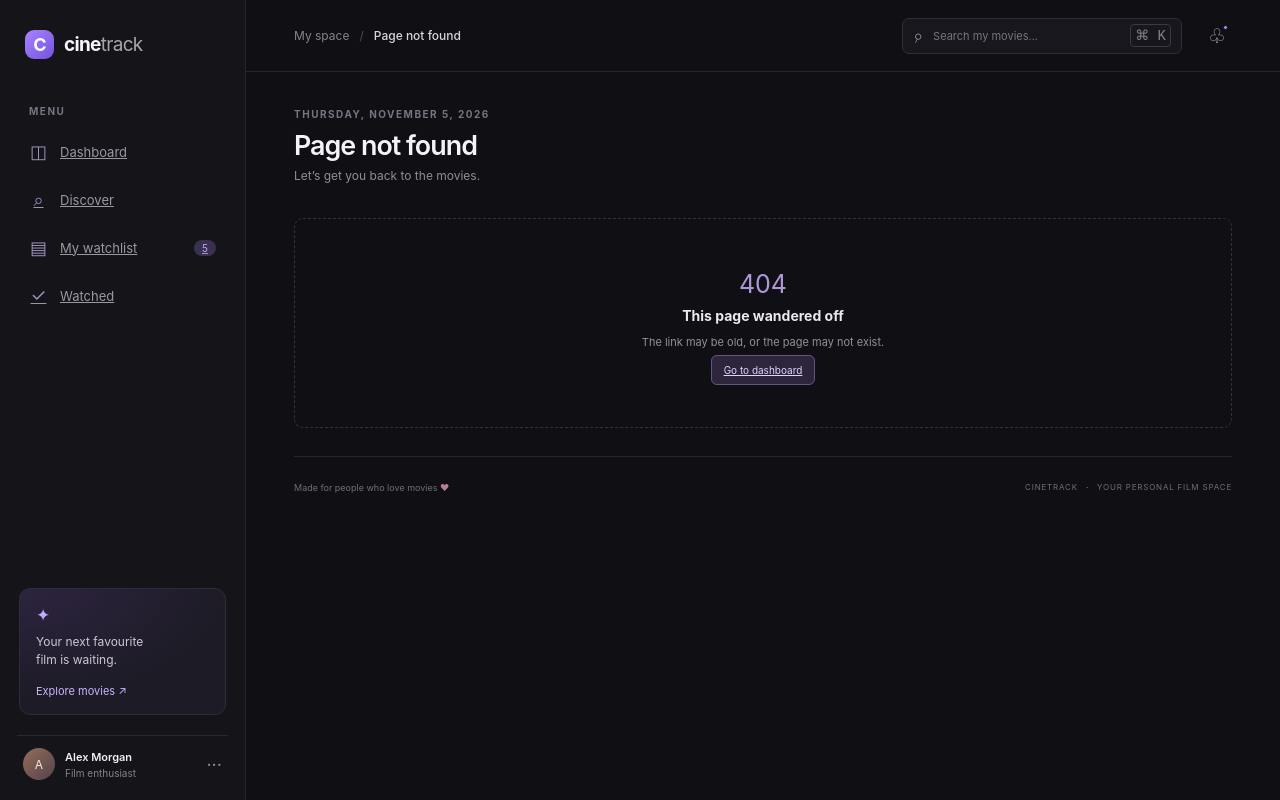
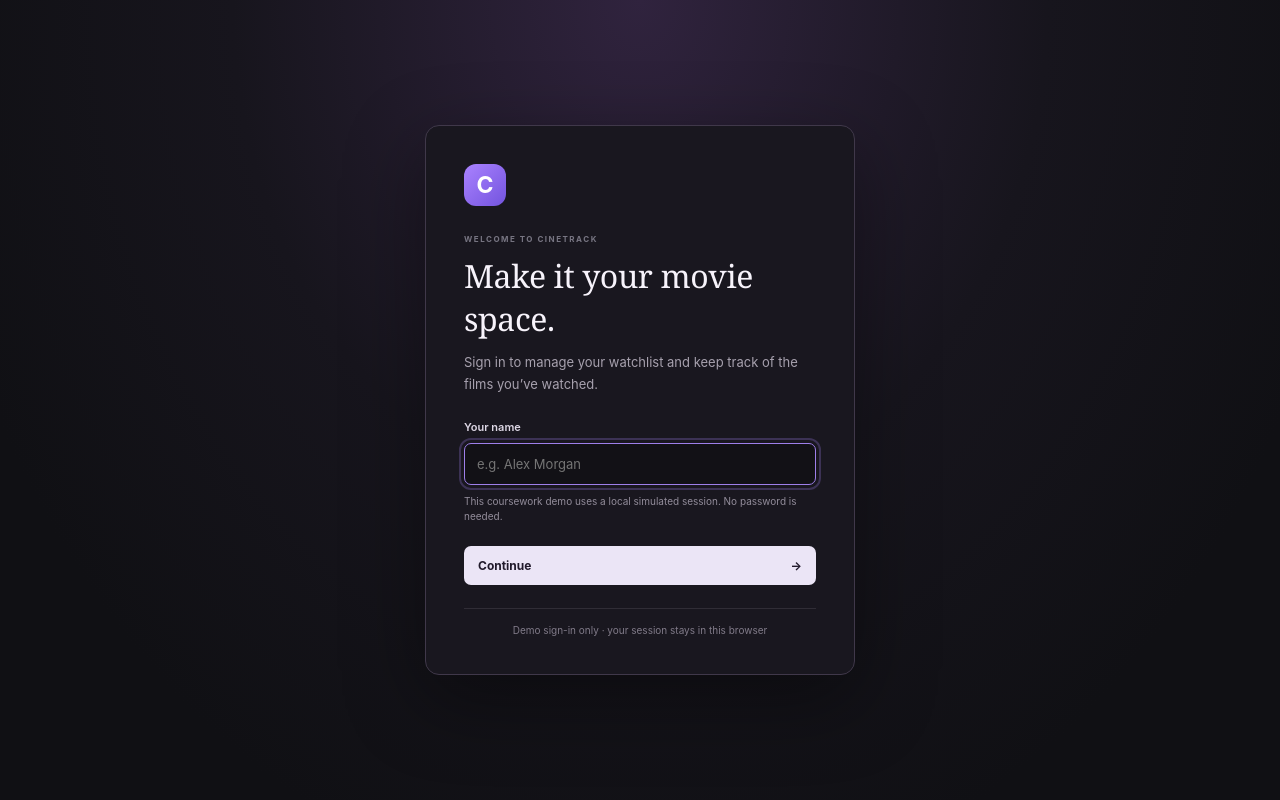
Before and after one commit to viknr/cinetrack, a React (Vite) app: page /movies/1#/signin in a window 1280 px wide. Built offline with nearby package versions, Linux system fonts and the light colour scheme.

Commit message:
sign in process 1

```diff
--- a/src/App.tsx
+++ b/src/App.tsx
@@ -1,5 +1,5 @@
-import { useEffect, useMemo, useState } from 'react'
-import { HashRouter, Route, Routes, useLocation } from 'react-router-dom'
+import { useEffect, useMemo, useState, type ReactNode } from 'react'
+import { HashRouter, Navigate, Route, Routes, useLocation, useNavigate } from 'react-router-dom'
 import { DiscoverPage } from './components/DiscoverPage'
 import { Sidebar } from './components/Sidebar'
 import { MovieForm, type MovieFormValues } from './components/MovieForm'
@@ -7,6 +7,8 @@ import { CollectionPage } from './pages/CollectionPage'
 import { DashboardPage } from './pages/DashboardPage'
 import { MovieDetailsPage } from './pages/MovieDetailsPage'
 import { NotFoundPage } from './pages/NotFoundPage'
+import { SignInPage } from './pages/SignInPage'
+import { clearDemoSession, createDemoSession, readDemoSession, type DemoSession } from './services/demoAuth'
 import { fetchMovieCatalogue } from './services/movieData'
 import { tmdbImage } from './services/tmdb'
 import type { TMDBMovieDetails } from './services/tmdb'
@@ -22,7 +24,22 @@ function AppRoutes() {
   const [notice, setNotice] = useState('')
   const [editingMovie, setEditingMovie] = useState<Movie | null>(null)
   const [isMovieFormOpen, setIsMovieFormOpen] = useState(false)
+  const [session, setSession] = useState<DemoSession | null>(readDemoSession)
   const location = useLocation()
+  const navigate = useNavigate()
+
+  function signIn(displayName: string) {
+    const nextSession = createDemoSession(displayName)
+    setSession(nextSession)
+    const returnPath = (location.state as { from?: { pathname?: string } } | null)?.from?.pathname ?? '/'
+    navigate(returnPath, { replace: true })
+  }
+
+  function signOut() {
+    clearDemoSession()
+    setSession(null)
+    navigate('/', { replace: true })
+  }
 
   const activePage = location.pathname === '/' ? 'Dashboard'
     : location.pathname === '/discover' ? 'Discover'
@@ -167,9 +184,13 @@ function AppRoutes() {
     'Page not found': 'Let’s get you back to the movies.',
   }
 
+  if (location.pathname === '/signin') {
+    return <SignInPage onSignIn={signIn} />
+  }
+
   return (
     <div className="app-shell">
-      <Sidebar watchlistCount={watchlistCount} />
+      <Sidebar watchlistCount={watchlistCount} isSignedIn={Boolean(session?.token)} displayName={session?.displayName ?? ''} onSignOut={signOut} />
       <main className="main-content">
         <header className="topbar">
           <div className="breadcrumb"><span>My space</span><span className="crumb-divider">/</span><strong>{activePage}</strong></div>
@@ -178,14 +199,14 @@ function AppRoutes() {
         </header>
 
         <div className="page-content">
-          <section className="welcome-row"><div><p className="date-label">THURSDAY, NOVEMBER 5, 2026</p><h1>{activePage === 'Dashboard' ? <>Good evening, Alex <span>✦</span></> : activePage}</h1><p className="welcome-subtitle">{pageCopy[activePage]}</p></div>{!['Discover', 'Movie details', 'Page not found'].includes(activePage) && <button className="add-movie" onClick={() => { setEditingMovie(null); setIsMovieFormOpen(true) }}><span>＋</span> Add a movie</button>}</section>
+          <section className="welcome-row"><div><p className="date-label">THURSDAY, NOVEMBER 5, 2026</p><h1>{activePage === 'Dashboard' ? <>Good evening, {session?.displayName ?? 'film fan'} <span>✦</span></> : activePage}</h1><p className="welcome-subtitle">{pageCopy[activePage]}</p></div>{!['Discover', 'Movie details', 'Page not found'].includes(activePage) && <button className="add-movie" onClick={() => { setEditingMovie(null); setIsMovieFormOpen(true) }}><span>＋</span> Add a movie</button>}</section>
 
           <Routes>
-            <Route path="/" element={<DashboardPage movies={movies} visibleMovies={visibleMovies} watchlistCount={watchlistCount} watchedCount={watchedCount} isLoading={isLoadingCatalogue} error={catalogueError} onToggleWatched={toggleWatched} onToggleSaved={toggleSaved} onAddMovie={addCarouselMovie} onRetry={retryCatalogue} onEdit={editMovie} onDelete={deleteMovie} />} />
-            <Route path="/discover" element={<DiscoverPage query={search} onQueryChange={setSearch} onAddMovie={addTMDBMovie} />} />
-            <Route path="/watchlist" element={<CollectionPage title="My watchlist" movies={visibleMovies.filter((movie) => movie.status === 'watchlist')} isLoading={isLoadingCatalogue} error={catalogueError} onToggleWatched={toggleWatched} onToggleSaved={toggleSaved} onRetry={retryCatalogue} onEdit={editMovie} onDelete={deleteMovie} />} />
-            <Route path="/watched" element={<CollectionPage title="Watched" movies={visibleMovies.filter((movie) => movie.status === 'watched')} isLoading={isLoadingCatalogue} error={catalogueError} onToggleWatched={toggleWatched} onToggleSaved={toggleSaved} onRetry={retryCatalogue} onEdit={editMovie} onDelete={deleteMovie} />} />
-            <Route path="/movies/:movieId" element={<MovieDetailsPage movies={movies} isLoading={isLoadingCatalogue} error={catalogueError} onToggleWatched={toggleWatched} />} />
+            <Route path="/" element={<ProtectedRoute isAuthenticated={Boolean(session?.token)}><DashboardPage movies={movies} visibleMovies={visibleMovies} watchlistCount={watchlistCount} watchedCount={watchedCount} isLoading={isLoadingCatalogue} error={catalogueError} onToggleWatched={toggleWatched} onToggleSaved={toggleSaved} onAddMovie={addCarouselMovie} onRetry={retryCatalogue} onEdit={editMovie} onDelete={deleteMovie} /></ProtectedRoute>} />
+            <Route path="/discover" element={<ProtectedRoute isAuthenticated={Boolean(session?.token)}><DiscoverPage query={search} onQueryChange={setSearch} onAddMovie={addTMDBMovie} /></ProtectedRoute>} />
+            <Route path="/watchlist" element={<ProtectedRoute isAuthenticated={Boolean(session?.token)}><CollectionPage title="My watchlist" movies={visibleMovies.filter((movie) => movie.status === 'watchlist')} isLoading={isLoadingCatalogue} error={catalogueError} onToggleWatched={toggleWatched} onToggleSaved={toggleSaved} onRetry={retryCatalogue} onEdit={editMovie} onDelete={deleteMovie} /></ProtectedRoute>} />
+            <Route path="/watched" element={<ProtectedRoute isAuthenticated={Boolean(session?.token)}><CollectionPage title="Watched" movies={visibleMovies.filter((movie) => movie.status === 'watched')} isLoading={isLoadingCatalogue} error={catalogueError} onToggleWatched={toggleWatched} onToggleSaved={toggleSaved} onRetry={retryCatalogue} onEdit={editMovie} onDelete={deleteMovie} /></ProtectedRoute>} />
+            <Route path="/movies/:movieId" element={<ProtectedRoute isAuthenticated={Boolean(session?.token)}><MovieDetailsPage movies={movies} isLoading={isLoadingCatalogue} error={catalogueError} onToggleWatched={toggleWatched} /></ProtectedRoute>} />
             <Route path="*" element={<NotFoundPage />} />
           </Routes>
 
@@ -198,6 +219,11 @@ function AppRoutes() {
   )
 }
 
+function ProtectedRoute({ isAuthenticated, children }: { isAuthenticated: boolean; children: ReactNode }) {
+  const location = useLocation()
+  return isAuthenticated ? <>{children}</> : <Navigate to="/signin" state={{ from: location }} replace />
+}
+
 function App() {
   return <HashRouter><AppRoutes /></HashRouter>
 }
--- a/src/components/Sidebar.tsx
+++ b/src/components/Sidebar.tsx
@@ -1,6 +1,11 @@
 import { NavLink } from 'react-router-dom'
 
-type SidebarProps = { watchlistCount: number }
+type SidebarProps = {
+  watchlistCount: number
+  isSignedIn: boolean
+  displayName: string
+  onSignOut: () => void
+}
 
 const links = [
   { label: 'Dashboard', icon: '◫', to: '/' },
@@ -9,7 +14,7 @@ const links = [
   { label: 'Watched', icon: '✓', to: '/watched' },
 ]
 
-export function Sidebar({ watchlistCount }: SidebarProps) {
+export function Sidebar({ watchlistCount, isSignedIn, displayName, onSignOut }: SidebarProps) {
   return (
     <aside className="sidebar">
       <NavLink className="brand" to="/" aria-label="CineTrack home">
@@ -26,7 +31,8 @@ export function Sidebar({ watchlistCount }: SidebarProps) {
       </nav>
       <div className="sidebar-bottom">
         <div className="sidebar-note"><span className="note-spark">✦</span><p>Your next favourite<br />film is waiting.</p><NavLink className="sidebar-explore" to="/discover">Explore movies <span aria-hidden="true">↗</span></NavLink></div>
-        <button className="profile"><span className="avatar">A</span><span className="profile-copy"><strong>Alex Morgan</strong><small>Film enthusiast</small></span><span className="profile-more">···</span></button>
+        {isSignedIn ? <button className="profile" onClick={onSignOut} aria-label={`Sign out ${displayName}`}><span className="avatar">{displayName.charAt(0).toUpperCase()}</span><span className="profile-copy"><strong>{displayName}</strong><small>Sign out</small></span><span className="profile-more" aria-hidden="true">↗</span></button>
+          : <NavLink className="profile sidebar-signin" to="/signin"><span className="avatar">?</span><span className="profile-copy"><strong>Sign in</strong><small>Save your collection</small></span><span className="profile-more" aria-hidden="true">→</span></NavLink>}
       </div>
     </aside>
   )
--- /dev/null
+++ b/src/pages/SignInPage.tsx
@@ -0,0 +1,38 @@
+import { useState, type FormEvent } from 'react'
+
+type SignInPageProps = {
+  onSignIn: (displayName: string) => void
+}
+
+export function SignInPage({ onSignIn }: SignInPageProps) {
+  const [displayName, setDisplayName] = useState('')
+  const [error, setError] = useState('')
+
+  function submit(event: FormEvent<HTMLFormElement>) {
+    event.preventDefault()
+    const name = displayName.trim()
+    if (name.length < 2) {
+      setError('Please enter a name with at least 2 characters.')
+      return
+    }
+    onSignIn(name)
+  }
+
+  return (
+    <section className="signin-page">
+      <div className="signin-card">
+        <div className="signin-mark" aria-hidden="true">C</div>
+        <p className="section-kicker">WELCOME TO CINETRACK</p>
+        <h1>Make it your movie space.</h1>
+        <p className="signin-intro">Sign in to manage your watchlist and keep track of the films you’ve watched.</p>
+        <form onSubmit={submit} noValidate>
+          <label htmlFor="signin-name">Your name</label>
+          <input id="signin-name" autoComplete="name" autoFocus value={displayName} onChange={(event) => { setDisplayName(event.target.value); setError('') }} aria-invalid={Boolean(error)} aria-describedby={error ? 'signin-error' : 'signin-help'} placeholder="e.g. Alex Morgan" />
+          {error ? <small id="signin-error" className="field-error" role="alert">{error}</small> : <small id="signin-help" className="signin-help">This coursework demo uses a local simulated session. No password is needed.</small>}
+          <button className="signin-submit" type="submit">Continue <span aria-hidden="true">→</span></button>
+        </form>
+        <p className="signin-demo-note">Demo sign-in only · your session stays in this browser</p>
+      </div>
+    </section>
+  )
+}
--- /dev/null
+++ b/src/services/demoAuth.ts
@@ -0,0 +1,32 @@
+export type DemoSession = {
+  displayName: string
+  token: string
+}
+
+const sessionStorageKey = 'cinetrack-demo-session'
+
+export function readDemoSession(): DemoSession | null {
+  try {
+    const stored = window.localStorage.getItem(sessionStorageKey)
+    if (!stored) return null
+    const session: unknown = JSON.parse(stored)
+    if (session && typeof session === 'object' && 'displayName' in session && 'token' in session
+      && typeof session.displayName === 'string' && typeof session.token === 'string') {
+      return session as DemoSession
+    }
+  } catch {
+    window.localStorage.removeItem(sessionStorageKey)
+  }
+  return null
+}
+
+export function createDemoSession(displayName: string): DemoSession {
+  const token = `demo-${window.crypto?.randomUUID?.() ?? `${Date.now()}-${Math.random().toString(36).slice(2)}`}`
+  const session = { displayName: displayName.trim(), token }
+  window.localStorage.setItem(sessionStorageKey, JSON.stringify(session))
+  return session
+}
+
+export function clearDemoSession() {
+  window.localStorage.removeItem(sessionStorageKey)
+}
```
Also changed, not shown: src/App.css, 1 other file (tests, documents, lock files or other folders).
